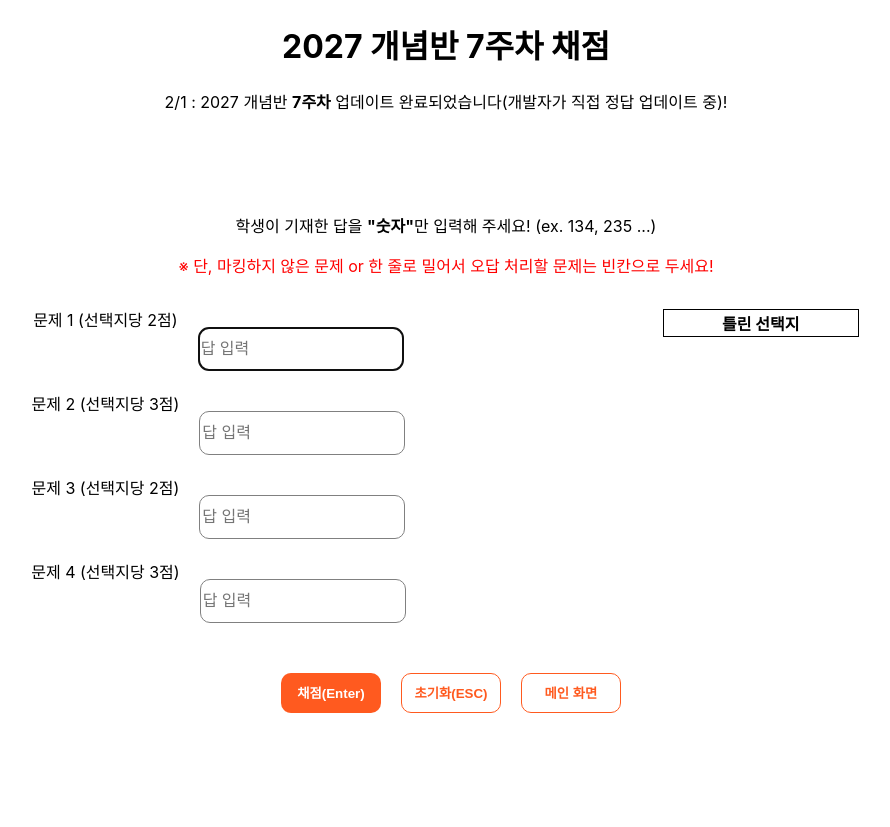
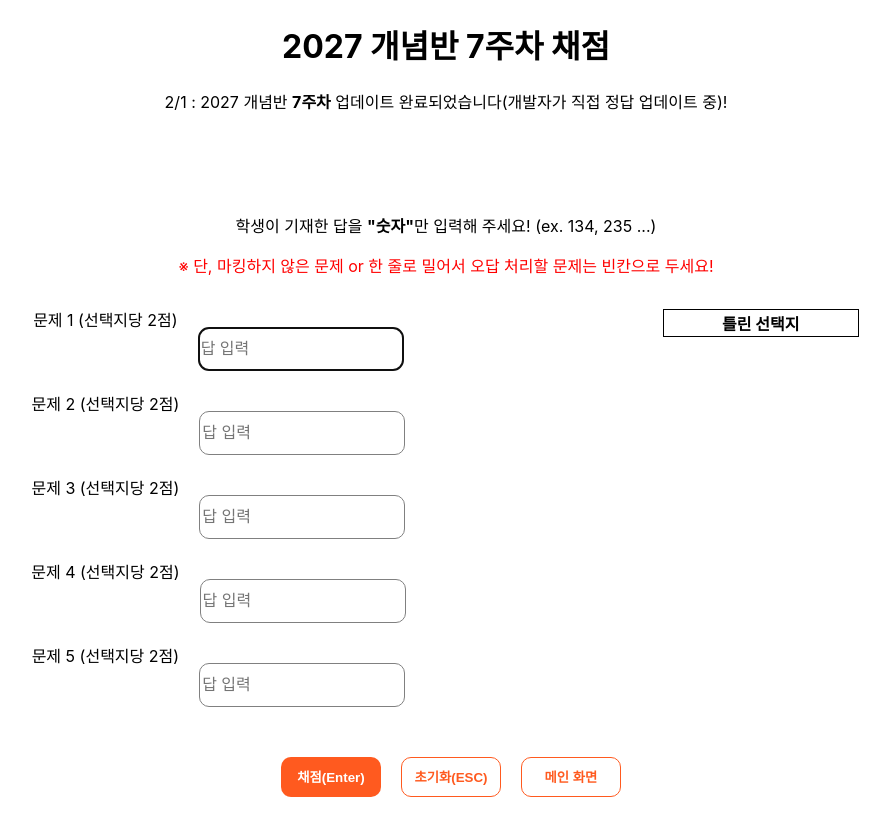
Before and after one commit to GitC0de/TGF-Scoring, a React (Create React App) app: page /concept-test in a window 1280 px wide. Shown: the whole page, without its empty margins (194-1084 px from the left). Before the commit the page ends 800 px from the top, so only its background shows below. Built offline with nearby package versions, Linux system fonts and the light colour scheme.

Commit message:
8th week update

```diff
--- a/src/component/ConceptTestScoring.js
+++ b/src/component/ConceptTestScoring.js
@@ -2,8 +2,8 @@ import React, { useState, useRef, useEffect } from "react";
 import { useNavigate } from "react-router-dom";
 import "./ConceptTestScoring.css";
 
-const answers = ["235", "1235", "4", "123"]; // 정답 수정
-const pointsPerChoice = [2, 3, 2, 3]; // 점수 수정
+const answers = ["124", "12345", "124", "235", "1"]; // 정답 수정
+const pointsPerChoice = [2, 2, 2, 2, 2]; // 점수 수정
 
 function analyzeAnswer(studentAnswer, correctAnswer) {
   let wrongChoices = [];
```
